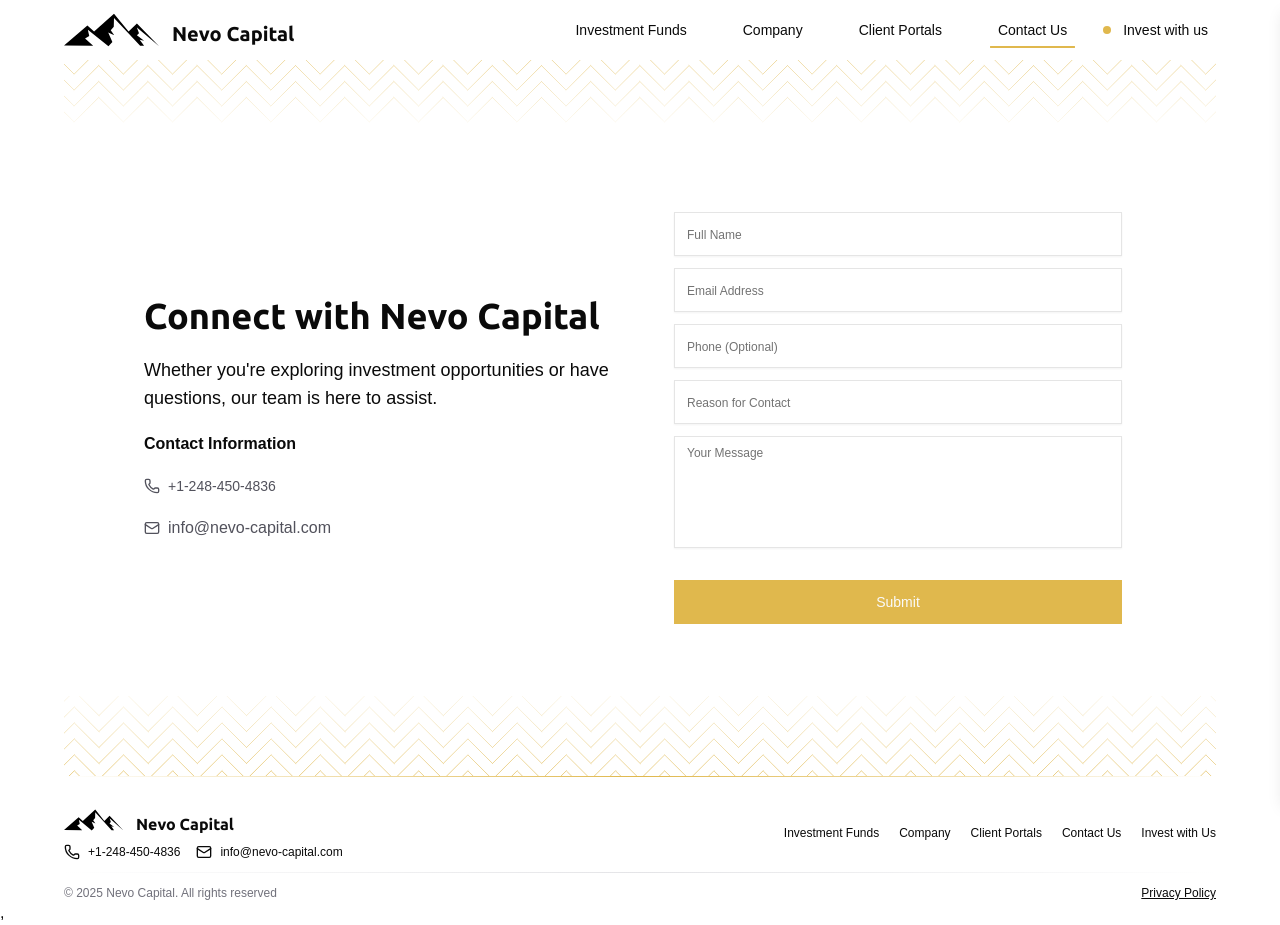
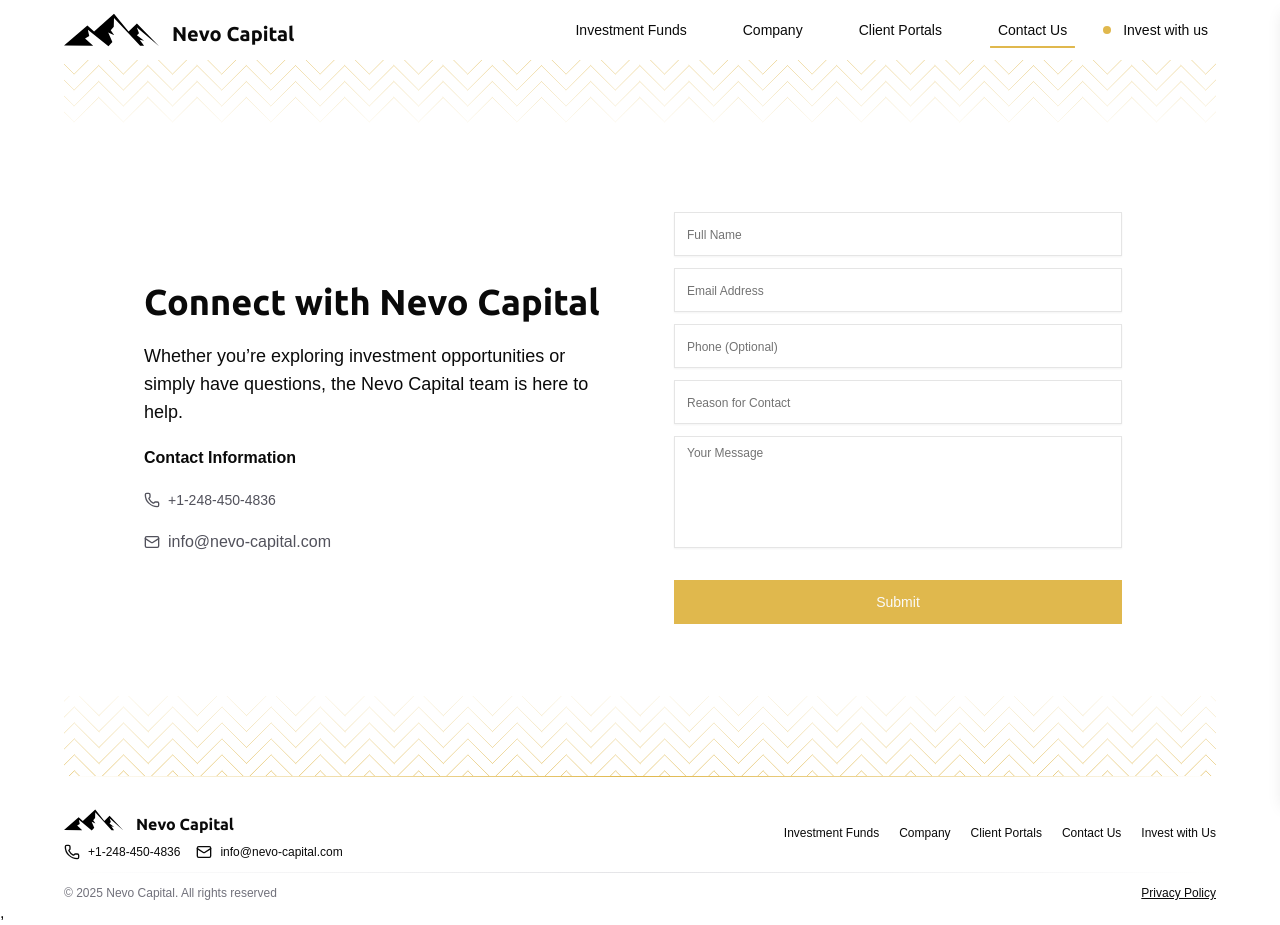
Before and after one commit to kid-us/nevocapital, a React (Vite) app: page /contact in a window 1280 px wide. Built offline with nearby package versions, Linux system fonts and the light colour scheme; a web font is replaced by a local one.

Commit message:
feat: new content

```diff
--- a/src/routes/contact.tsx
+++ b/src/routes/contact.tsx
@@ -67,8 +67,8 @@
 
           <div className="mt-5">
             <p className="text-start text-lg">
-              Whether you're exploring investment opportunities or have
-              questions, our team is here to assist.
+              Whether you’re exploring investment opportunities or simply have
+              questions, the Nevo Capital team is here to help.
             </p>
 
             <div className="mt-5">
```
